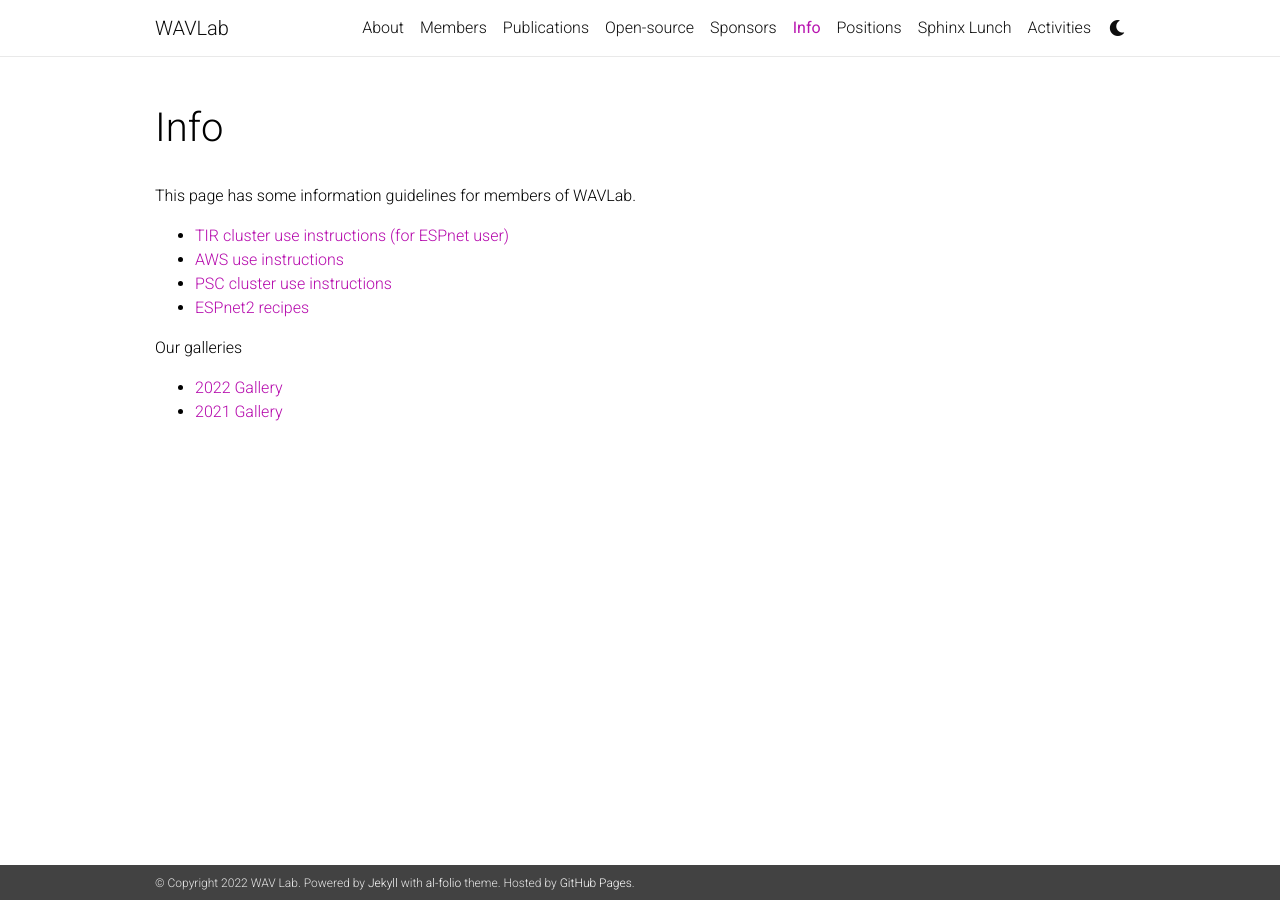
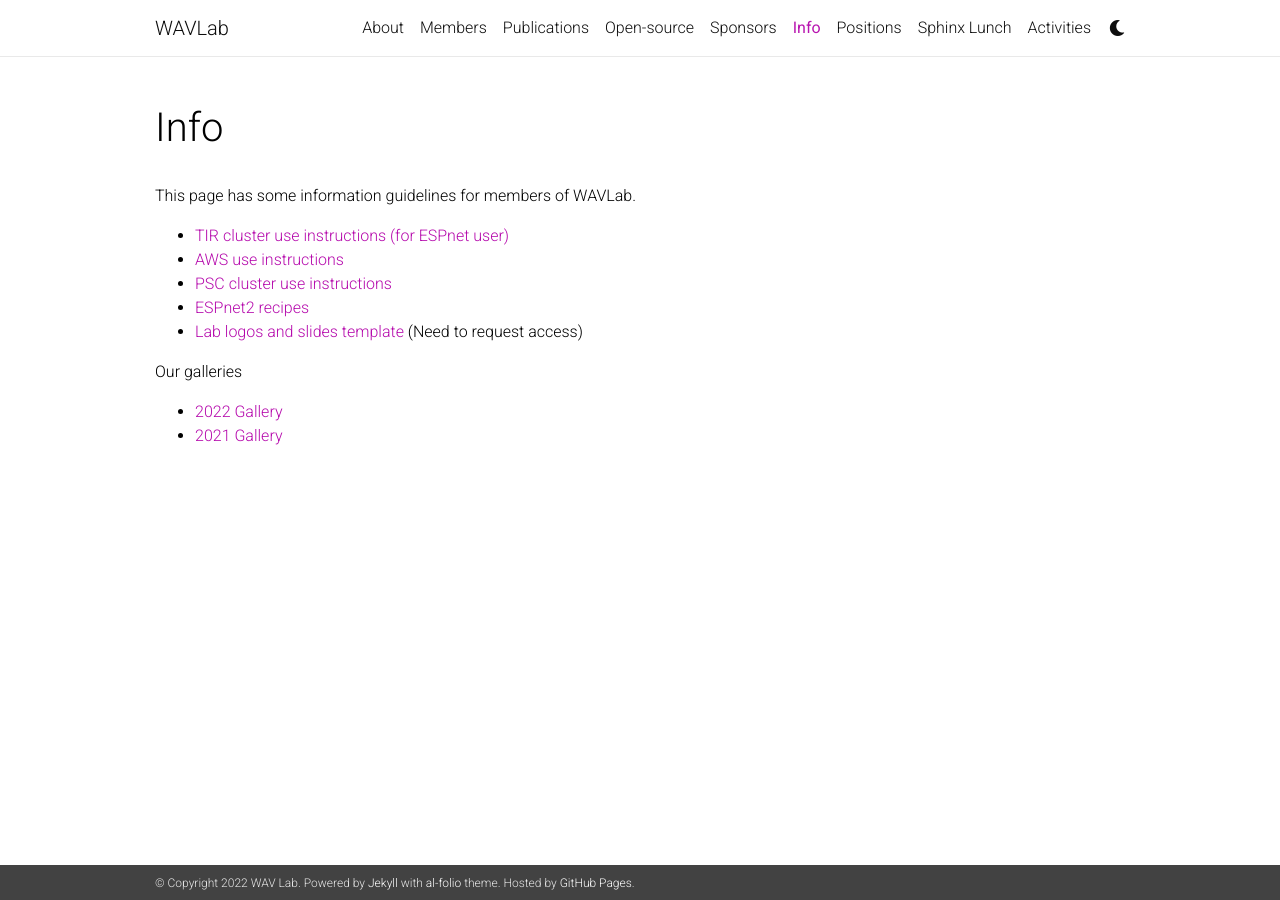
Before and after one commit to shinjiwlab/shinjiwlab.github.io, a Jekyll site: the page built from _pages/info.md, in a window 1280 px wide. Built offline with Jekyll 4.4.1, drawn with Linux system fonts in a browser that asks for light colours; nearby versions of some CDN libraries; a style sheet for code colours, icons or effects is not loaded.

Commit message:
Update info.md

```diff
--- a/_pages/info.md
+++ b/_pages/info.md
@@ -12,6 +12,7 @@ This page has some information guidelines for members of WAVLab.
 * [AWS use instructions](https://shinjiwlab.github.io/activities/2022/aws-usage)
 * [PSC cluster use instructions](https://shinjiwlab.github.io/activities/2022/psc-usage)
 * [ESPnet2 recipes](https://shinjiwlab.github.io/activities/2022/espnet2-recipe)
+* [Lab logos and slides template](https://github.com/shinjiwlab/lab_logo) (Need to request access)
 
 
 
```
